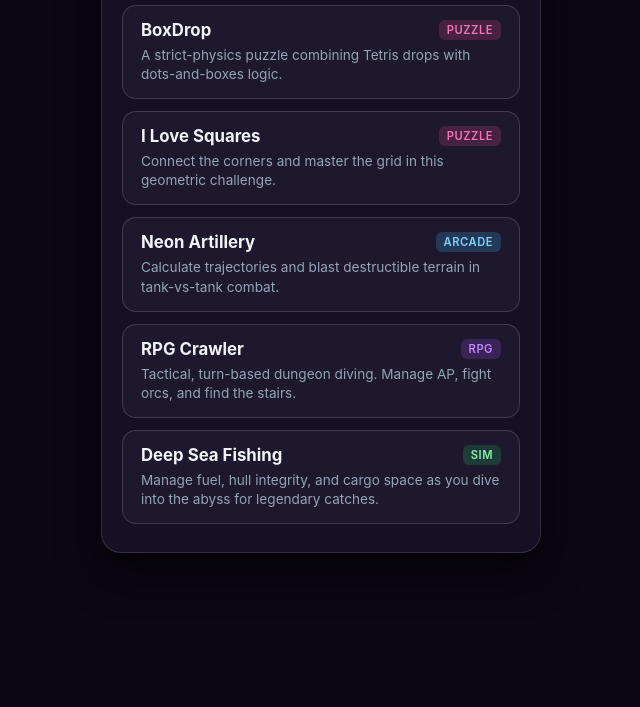
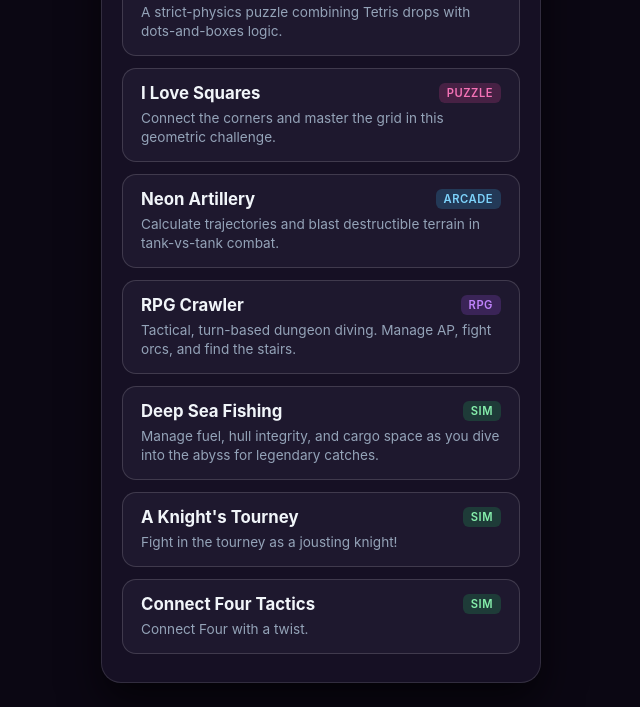
Before and after one commit to brandonbest13-personal/GoofGames, a plain HTML site: page index.html in a window 1280 px wide. Shown: the part 180-887 px from the top of the page, without its empty margins (319-959 px from the left). Before the commit the page ends 800 px from the top, so only its background shows below. Drawn offline with Linux system fonts and the light colour scheme.

Commit message:
Update index.html
Add links for knights and connectfour

```diff
--- a/index.html
+++ b/index.html
@@ -165,6 +165,26 @@
         <div class="game-desc">Manage fuel, hull integrity, and cargo space as you dive into the abyss for legendary catches.</div>
       </a>
 
+      <!-- A Knights Tourney -->
+      <a href="./knights/" class="game-btn">
+        <div class="game-title">
+          A Knight's Tourney
+          <span class="badge badge-sim">Sim</span>
+        </div>
+        <div class="game-desc">Fight in the tourney as a jousting knight!</div>
+      </a>
+
+      <!-- Connect four -->
+      <a href="./connectfour/" class="game-btn">
+        <div class="game-title">
+          Connect Four Tactics
+          <span class="badge badge-sim">Sim</span>
+        </div>
+        <div class="game-desc">Connect Four with a twist.</div>
+      </a>
+
+
+
     </div>
   </div>
 
```
